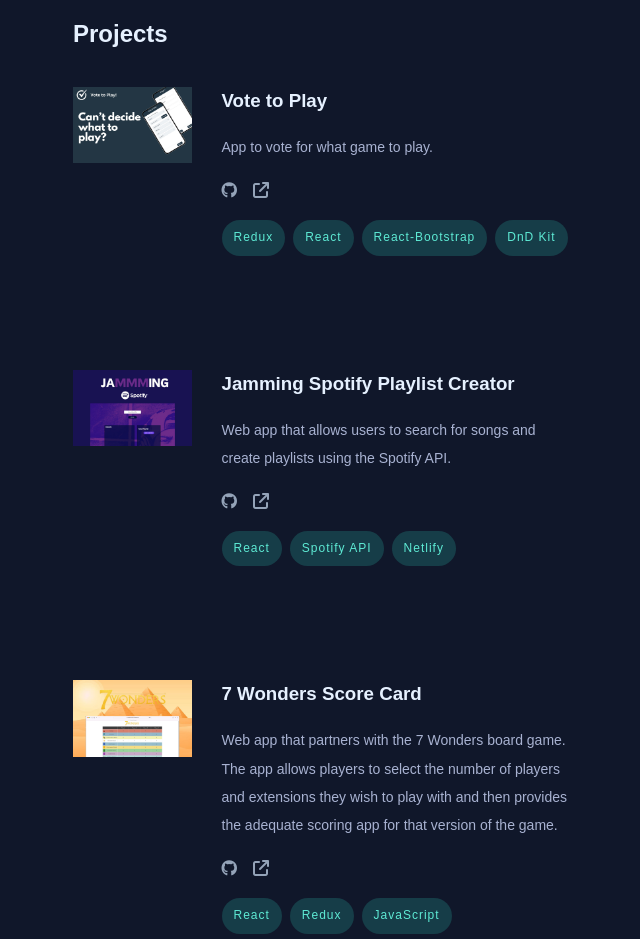
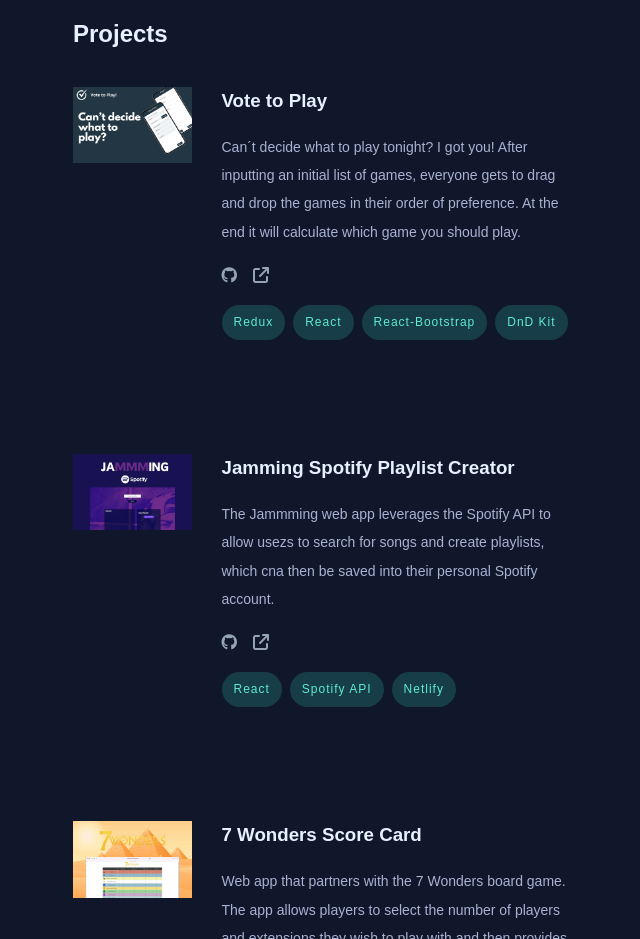
Before and after one commit to Patchalv/portfolio-v4, a React (Vite) app: page / in a window 1280 px wide. Shown: the part 3260-4199 px from the top of the page, without its empty margins (587-1227 px from the left). Built offline with nearby package versions, Linux system fonts and the light colour scheme; a web font is replaced by a local one.

Commit message:
Remove unnecessary data list as not being used.

```diff
--- a/src/components/Content/Projects/Projects.jsx
+++ b/src/components/Content/Projects/Projects.jsx
@@ -30,9 +30,9 @@ function Projects() {
     >
         <h2>Projects</h2>
 
-        <FeatProjectCard hovered={projectHover} name={'Vote to Play'} description={'App to vote for what game to play.'} tags={['Redux', 'React', 'React-Bootstrap', 'DnD Kit']} linkLive={'https://vote-to-play.netlify.app/'} linkGithub={'https://github.com/Patchalv/vote-game-app_v4'} image={vote} />
+        <FeatProjectCard hovered={projectHover} name={'Vote to Play'} description={'Can´t decide what to play tonight? I got you! After inputting an initial list of games, everyone gets to drag and drop the games in their order of preference. At the end it will calculate which game you should play.'} tags={['Redux', 'React', 'React-Bootstrap', 'DnD Kit']} linkLive={'https://vote-to-play.netlify.app/'} linkGithub={'https://github.com/Patchalv/vote-game-app_v4'} image={vote} />
 
-        <FeatProjectCard hovered={projectHover} name={'Jamming Spotify Playlist Creator'} description={'Web app that allows users to search for songs and create playlists using the Spotify API.'} tags={['React', 'Spotify API', 'Netlify']} linkLive={'https://jammming-v3.netlify.app/'} linkGithub={'https://github.com/Patchalv/Jammming'} image={jammming} />
+        <FeatProjectCard hovered={projectHover} name={'Jamming Spotify Playlist Creator'} description={'The Jammming web app leverages the Spotify API to allow usezs to search for songs and create playlists, which cna then be saved into their personal Spotify account.'} tags={['React', 'Spotify API', 'Netlify']} linkLive={'https://jammming-v3.netlify.app/'} linkGithub={'https://github.com/Patchalv/Jammming'} image={jammming} />
 
         <FeatProjectCard hovered={projectHover} name={'7 Wonders Score Card'} description={'Web app that partners with the 7 Wonders board game. The app allows players to select the number of players and extensions they wish to play with and then provides the adequate scoring app for that version of the game.'} tags={['React', 'Redux', 'JavaScript']} linkLive={'https://7wonders-scorecard.netlify.app/'} linkGithub={'https://github.com/Patchalv/7-wonders_scorecard_v3'} image={wonders} />
 
--- a/src/data/projectData.js
+++ b/src/data/projectData.js
@@ -176,37 +176,3 @@ export const projectData = [
         year: "2016"
     },
 ];
-
-
-
-
-
-export const featuredProjects = [
-    {
-        name: "Vote to Play",
-        description: "Can't decide what to play tonight? I got you! After inputting an initial list of games, everyone gets to drag and drop the games in their order of preference. At the end it will calculate which game you should play. ",
-        tags: ["Redux", "React", "React-Bootstrap", "DnD Kit"],
-        linkLive: "https://vote-to-play.netlify.app/",
-        linkGithub: "https://github.com/Patchalv/vote-game-app_v4",
-        year: "2023",
-        image: "../images/featuredProjects/vote-to-play.jpg"
-    },
-    {
-        name: "Jammming Spotify Playlist Creator",
-        description: "The Jammming web app leverages the Spotify API to allow usezs to search for songs and create playlists, which cna then be saved into their personal Spotify account.",
-        tags: ["React", "Spotify API", "Netlify"],
-        linkLive: "https://jammming-v3.netlify.app/",
-        linkGithub: "https://github.com/Patchalv/Jammming",
-        year: "2023",
-        image: "../images/featuredProjects/jammming.jpg"
-    },
-    {
-        name: "7 Wonders Score Card",
-        description: "Web app that partners with the 7 Wonders board game. The app allows players to select the number of players and extensions they wish to play with and then provides the adequate scoring app for that version of the game.",
-        tags: ["React", "Redux", "JavaScript"],
-        linkLive: "https://7wonders-scorecard.netlify.app/",
-        linkGithub: "https://github.com/Patchalv/7-wonders_scorecard_v3",
-        year: "2023",
-        image: "../images/featuredProjects/7-wonders.jpg"
-    }
-];
```
